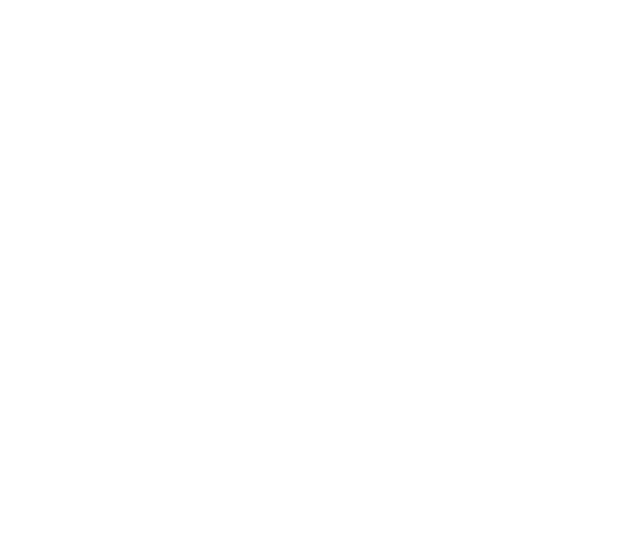
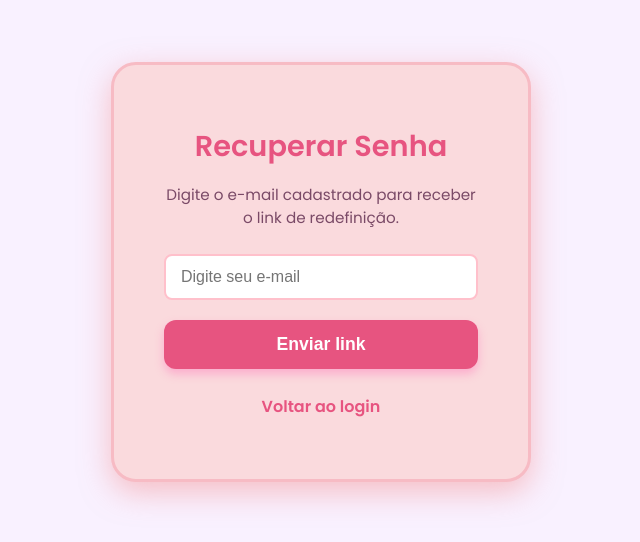
Before and after one commit to debbySantos/DollHouse, an Angular app: page /esqueci-senha in a window 1280 px wide. Before the commit this address led to /. Shown: the part 128-670 px from the top of the page, without its empty margins (319-959 px from the left). Built offline with nearby package versions, Linux system fonts and the light colour scheme.

Commit message:
Ajusta layout e navegação da página Esqueci Minha Senha

```diff
--- a/src/app/app.routes.ts
+++ b/src/app/app.routes.ts
@@ -5,6 +5,7 @@
 import { GerenciamentoEstoqueComponent } from './pages/gerenciamento-estoque/gerenciamento-estoque.component';
 import { CadastroComponent } from './pages/cadastro/cadastro.component';
 import { PagInicialAdmComponent } from './pages/pagina-inicial-adm/pagina-inicial.component';
+import { EsqueciMinhaSenhaComponent } from './pages/login/EsqueciMinhaSenha.component';
 
 export const routes: Routes = [
     {
@@ -47,5 +48,11 @@
         component: CadastroProdComponent,
         title: 'alterarBoneca'
     },
+    {
+        path: 'esqueci-senha',
+        component: EsqueciMinhaSenhaComponent,
+        title: 'Esqueci minha senha'
+
+    },
 
 ];
--- a/src/app/pages/login/EsqueciMinhaSenha.component.ts
+++ b/src/app/pages/login/EsqueciMinhaSenha.component.ts
@@ -1,6 +1,7 @@
 import { Component } from '@angular/core';
 import { CommonModule } from '@angular/common';
 import { FormsModule } from '@angular/forms'; // 👈 necessário pro ngModel
+import { Router } from '@angular/router'; // 👈 import para navegação
 
 @Component({
   selector: 'app-esqueci-minha-senha',
@@ -12,6 +13,8 @@
 export class EsqueciMinhaSenhaComponent {
   email: string = '';
   mensagem: string = '';
+
+  constructor(private router: Router) {} // 👈 injeta o Router
 
   enviarEmail() {
     if (!this.email) {
@@ -25,7 +28,6 @@
   }
 
   voltarLogin() {
-    // Aqui você pode navegar de volta para a tela de login
-    console.log('Voltando para o login...');
+    this.router.navigate(['/login']); // 👈 redireciona para a rota do login
   }
 }
--- a/src/app/pages/login/EsqueciMinhaSenha.css
+++ b/src/app/pages/login/EsqueciMinhaSenha.css
@@ -1,72 +1,88 @@
+/* --- FUNDO DA PÁGINA --- */
 .forgot-password-container {
   display: flex;
   justify-content: center;
   align-items: center;
   height: 100vh;
-  background-color: #f8f1fc;
+  background: #f5e6ff91; /* igual ao fundo da tela de login */
+  font-family: 'Poppins', sans-serif;
 }
 
+/* --- CARD PRINCIPAL --- */
 .forgot-password-box {
-  background-color: #fdd6e4;
-  padding: 40px;
-  border-radius: 16px;
-  box-shadow: 0 6px 20px rgba(255, 105, 180, 0.3);
+  background-color: #FADADD; /* mesmo tom do card externo do login */
+  padding: 60px 50px;
+  border-radius: 25px;
+  box-shadow: 0 10px 30px rgba(243, 139, 139, 0.5);
+  border: 3px solid #f7bbc4;
   text-align: center;
-  width: 340px;
+  width: 420px;
+  max-width: 90%;
+  box-sizing: border-box;
 }
 
+/* --- TÍTULO E TEXTO --- */
 .forgot-password-box h2 {
-  color: #d94b8e;
+  color: #E75480;
+  font-size: 1.8rem;
+  font-weight: 600;
   margin-bottom: 15px;
 }
 
 .forgot-password-box p {
   color: #7a4a67;
-  font-size: 14px;
-  margin-bottom: 20px;
+  font-size: 0.95rem;
+  margin-bottom: 25px;
 }
 
+/* --- INPUT DE E-MAIL --- */
 .forgot-password-box input {
   width: 100%;
-  padding: 10px;
-  margin-bottom: 15px;
+  padding: 12px 15px;
+  margin-bottom: 20px;
   border-radius: 8px;
-  border: 1px solid #f5a9c0;
+  border: 2px solid #ffc0cb;
   background: #fff;
   outline: none;
+  font-size: 1rem;
+  transition: border-color 0.3s, box-shadow 0.3s;
 }
 
 .forgot-password-box input:focus {
-  border-color: #d94b8e;
-  box-shadow: 0 0 5px #d94b8e70;
+  border-color: #f88fc4;
+  box-shadow: 0 0 8px rgba(232, 122, 150, 0.4);
 }
 
+/* --- BOTÃO ENVIAR LINK --- */
 .btn-recuperar {
   width: 100%;
-  padding: 10px;
+  padding: 14px;
   border: none;
-  background: linear-gradient(to right, #f56ca0, #e23b79);
+  background-color: #E75480;
   color: white;
   font-weight: bold;
-  border-radius: 8px;
+  font-size: 1.1rem;
+  border-radius: 12px;
   cursor: pointer;
   transition: all 0.3s ease;
+  box-shadow: 0 5px 10px rgba(255, 105, 180, 0.4);
 }
 
 .btn-recuperar:hover {
+  background-color: #fc3470;
   transform: translateY(-2px);
-  box-shadow: 0 4px 10px rgba(255, 105, 180, 0.4);
 }
 
+/* --- LINK VOLTAR AO LOGIN --- */
 .link-voltar {
-  margin-top: 15px;
+  margin-top: 25px;
 }
 
 .link-voltar a {
-  color: #d94b8e;
-  font-weight: 500;
+  color: #E75480;
+  font-weight: 600;
+  text-decoration: none;
   cursor: pointer;
-  text-decoration: none;
   transition: 0.2s;
 }
 
@@ -74,8 +90,10 @@
   text-decoration: underline;
 }
 
+/* --- MENSAGEM DE FEEDBACK --- */
 .mensagem {
   margin-top: 15px;
-  color: #d94b8e;
-  font-size: 13px;
+  color: #E75480;
+  font-size: 0.9rem;
+  font-weight: 500;
 }
--- a/src/app/pages/login/login.component.html
+++ b/src/app/pages/login/login.component.html
@@ -31,7 +31,7 @@
                 <div class="extra-links">
                     <a routerLink="/cadastro" class="link-criar-conta">Criar conta</a>
                     <span class="link-separator"></span>
-                    <a href="EsqueciMinhaSenha.html" class="link-esqueci-senha">Esqueci a senha</a>
+                    <a routerLink="/esqueci-senha">Esqueci minha senha</a>
                 </div>
             </div>
 
```
